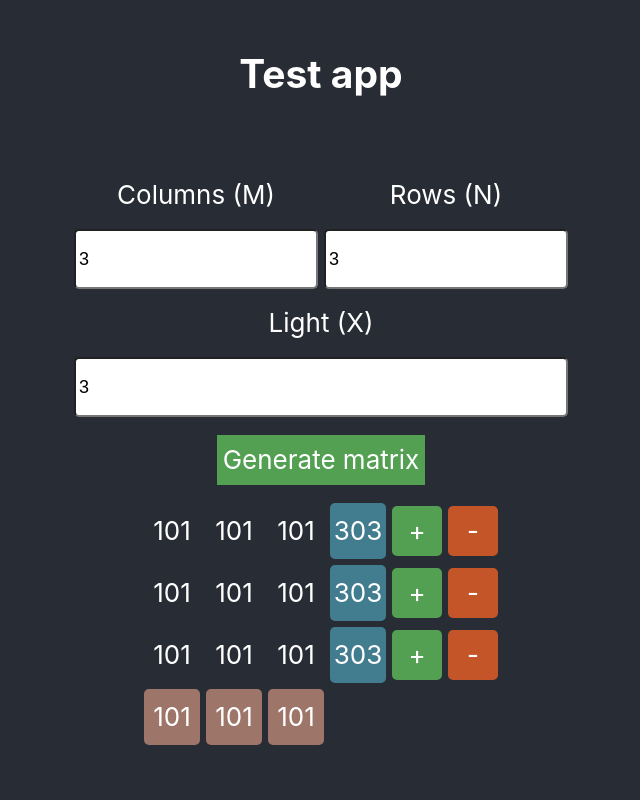
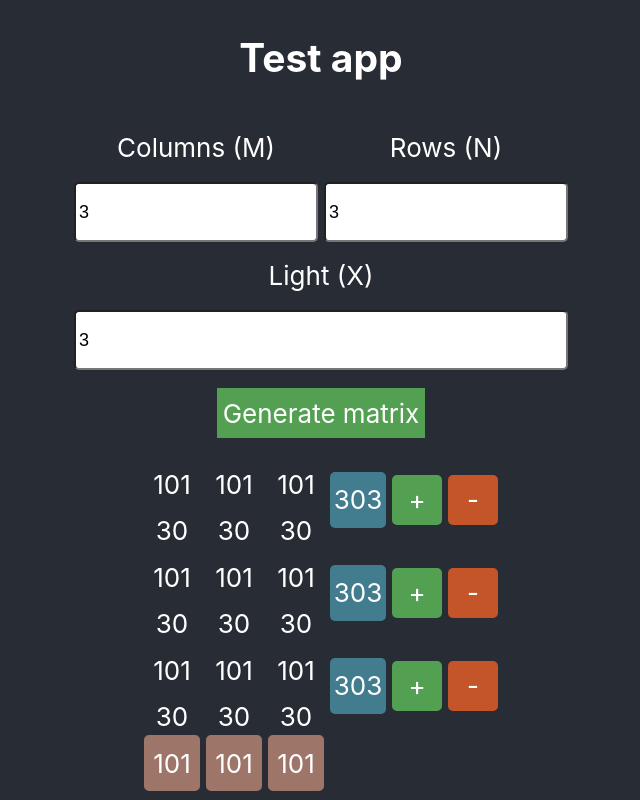
Before and after one commit to Eugene-im/somethingLikeReactWithRedux, a React (Create React App) app: page / in a window 1280 px wide. Shown: the whole page, without its empty margins (319-959 px from the left). Built offline with nearby package versions, Linux system fonts and the light colour scheme.

Commit message:
[v1] without hover ceil and sum on front in BL ol ok

```diff
--- a/src/App.js
+++ b/src/App.js
@@ -63,15 +63,10 @@ const App = ({ numOfCol, numOfRow, numOfHiglight, data, generateMatrix}) => {
                   row={row}
                   index={index}
                   key={index}
-                  // state={matrixPage}
-                  // rowAdd={rowAdd}
-                  // rowRem={rowRem}
-                  // state={props}
                 />
               ))}
               <MatrixRowAver
                 index={numOfCol + 1}
-                // aver={aver}
               />
             </div>
           {/* )} */}
@@ -84,7 +79,6 @@ const App = ({ numOfCol, numOfRow, numOfHiglight, data, generateMatrix}) => {
 
 const mapStateToProps = (state) => {
   return {
-    // matrixPage: state.matrixPage,
     data: state.matrixPage.data,
     dataOneDim: state.matrixPage.oneDimData,
     numOfCol: state.matrixPage.numOfCol,
--- a/src/components/matrixCeil.jsx
+++ b/src/components/matrixCeil.jsx
@@ -1,12 +1,16 @@
-import React from "react";
+import React, { useEffect } from "react";
 import {
   ceilClickActionCreator,
   ceilHoverActionCreator,
 } from "../redux/matrixReducer";
 import { connect } from "react-redux";
 
-const MatrixCeil = ({ ceilClick, ceilHover, data, matrixIndex, index, sumHoverData }) => {
-  console.log("matrixceil ceilData", data);
+const MatrixCeil = ({ ceilClick, ceilHover, data, matrixIndex, index, sumHoverData,sameX }) => {
+  // console.log("matrixceil sumHoverData", sumHoverData);
+  console.log("matrixceil sameX", sameX);
+  // const checkVis = () => (sumHoverData.hover === 'true') ? (sumHoverData.id === index) ? 'visible' : '' : '';
+  // let [visible, setVisible] = React.useState(sumHoverData);
+  // useEffect(() => setVisible((sumHoverData === index)),[sumHoverData]);
   const handler = (e) => {
     if (e.type === 'click') {
       ceilClick(e.target.id)
@@ -14,17 +18,18 @@ const MatrixCeil = ({ ceilClick, ceilHover, data, matrixIndex, index, sumHoverDa
       ceilHover(+e.target.innerText)
     }
   }
+
   return (
+    <div>
       <div
         id={data.id}
         key={data.id}
         onClick={(e) => handler(e)}
         onMouseOver={(e) => handler(e)}
-      className={`matrix-cell cell-item cell-${matrixIndex}`}>
+        className={`matrix-cell cell-item cell-${matrixIndex} ${sumHoverData}`}>
         {data.amount}
-      {sumHoverData.hover === 'true' && (sumHoverData.id === index) && (
-        <div className="cell-item-hover">{data.pr}</div>
-      )}
+      </div>
+      <div className={`cell-item-hover ${sumHoverData}`}>{data.pr}</div>
     </div>
   );
 };
@@ -32,6 +37,7 @@ const MatrixCeil = ({ ceilClick, ceilHover, data, matrixIndex, index, sumHoverDa
 const mapStateToProps = (state) => {
   return {
     sumHoverData: state.matrixPage.sumHoverData,
+    sameX: state.matrixPage.sameX,
   };
 };
 const mapDispatchToProps = (dispatch) => {
--- a/src/components/matrixRow.jsx
+++ b/src/components/matrixRow.jsx
@@ -23,7 +23,7 @@ const MatrixRow = ({ index, sum, row }) => {
 const mapStateToProps = (state) => {
   return {
     sum: state.matrixPage.sum,
-    // data: state.matrixPage.data,
+    sameX: state.matrixPage.sameX,
   };
 };
 
--- a/src/components/sumCeil.jsx
+++ b/src/components/sumCeil.jsx
@@ -8,6 +8,7 @@ const SumCeil = ({sumHover,index,sum}) => {
   console.log("SumCeil ", sum);
   console.log("SumCeil ", index);
   const handler = (e) =>{
+    console.log('hover',e)
     sumHover(+e.target.attributes.dataid.value);
   }
   return (
--- a/src/redux/matrixReducer.js
+++ b/src/redux/matrixReducer.js
@@ -37,10 +37,7 @@ export const matrixGenActionCreator = (data) => ({
 });
 
 let initialState = {
-  sumHoverData: {
-    hover: false,
-    rowId: ''
-  },
+  sumHoverData: '',
   data: [
     [{
         id: "abc",
@@ -236,8 +233,10 @@ const matrixReducer = (state = initialState, action) => {
   switch (action.type) {
     case ROW_ADD:
       stateCopy = _.cloneDeep(state);
-      stateCopy.data.splice(action.data, 0, createRow(stateCopy.numOfCol));
       stateCopy.numOfRow += 1;
+      let newRow = createRow(stateCopy.numOfCol);
+      stateCopy.data.splice(action.data, 0, newRow);
+      newRow.forEach((el)=>{stateCopy.dataOneDim.splice(action.data, 0, el)})
       countAll(stateCopy);
       return stateCopy;
 
@@ -263,7 +262,7 @@ const matrixReducer = (state = initialState, action) => {
 
     case CEIL_HOVER:
       stateCopy = _.cloneDeep(state);
-      stateCopy.sameX = [...(stateCopy.data
+      stateCopy.sameX = [...(stateCopy.dataOneDim
         .slice()
         .filter((el) => el.amount !== action.data)
         .map((el) =>
@@ -272,13 +271,14 @@ const matrixReducer = (state = initialState, action) => {
           })
         )
         .sort((a, b) => a.t - b.t)
-        .slice(stateCopy.numOfHiglight))];
+        .slice(0,stateCopy.numOfHiglight))];
       return stateCopy;
 
     case SUM_HOVER:
       stateCopy = _.cloneDeep(state);
-      stateCopy.sumHoverData.hover = true;
-      stateCopy.sumHoverData.rowId = action.data;
+      // stateCopy.sumHoverData = {};
+      // stateCopy.sumHoverData.hover = true;
+      stateCopy.sumHoverData = action.data;
       return stateCopy;
 
     case MATRIX_GENERATE:
```
Lines whose indentation alone changed are shown as unchanged.
